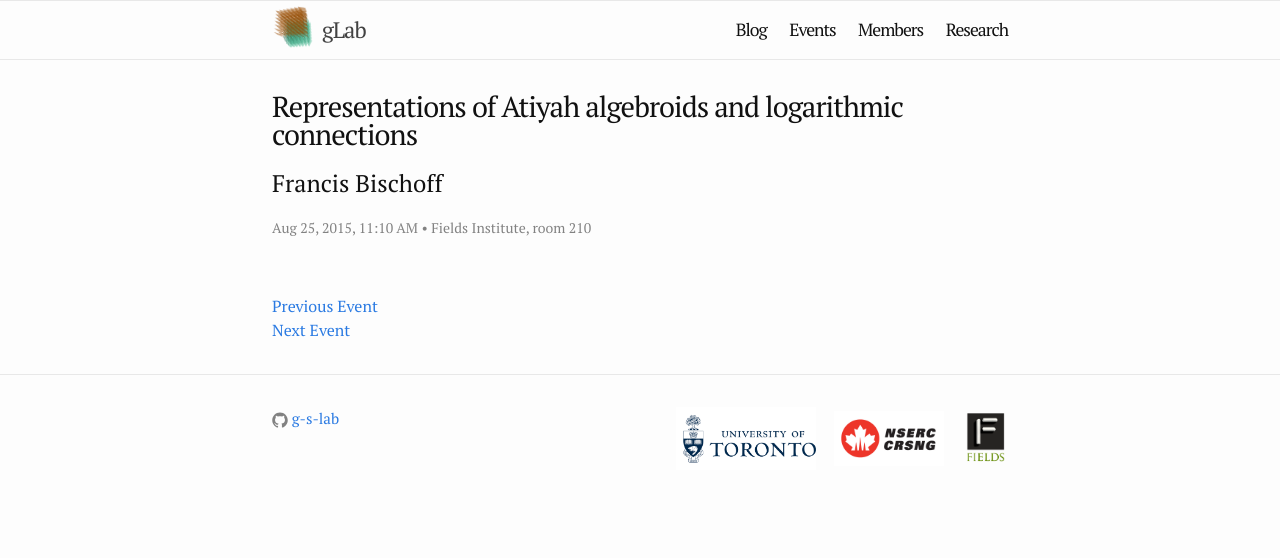
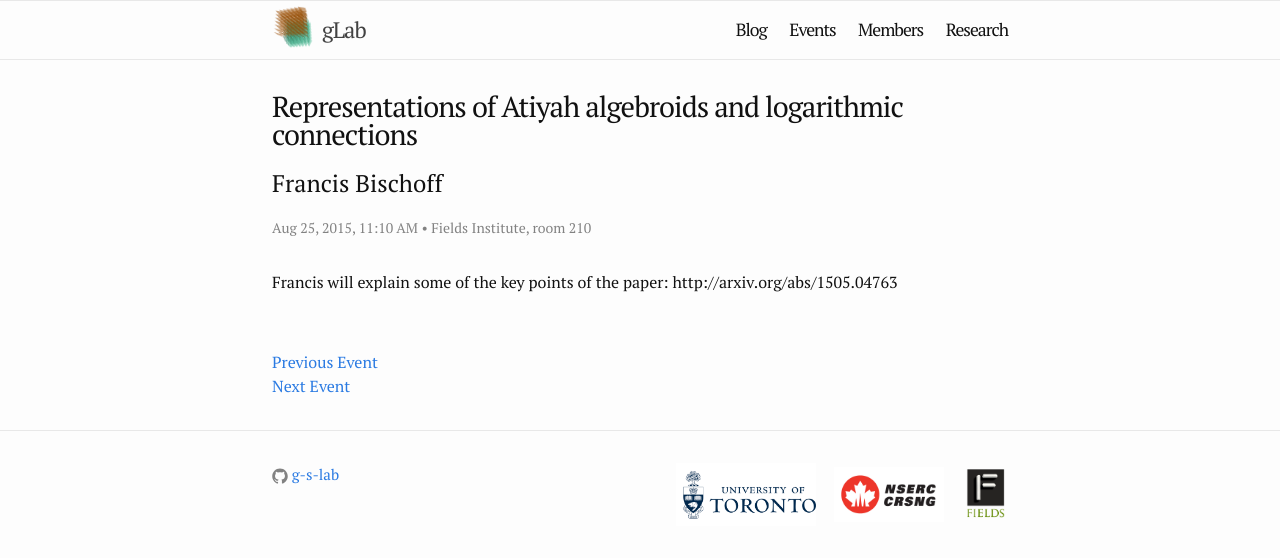
Before and after one commit to g-s-lab/glab, a Jekyll site: the page built from events/_posts/2015-08-25-Bischoff.md, in a window 1280 px wide. Shown: the top 558 px of the page. Built offline with Jekyll 4.4.1, drawn with Linux system fonts in a browser that asks for light colours.

Commit message:
Update 2015-08-25-Bischoff.md

```diff
--- a/events/_posts/2015-08-25-Bischoff.md
+++ b/events/_posts/2015-08-25-Bischoff.md
@@ -8,3 +8,6 @@ location: "Fields Institute, room 210"
 categories: talk
 videourl:
 ---
+
+Francis will explain some of the key points of the paper:
+http://arxiv.org/abs/1505.04763
```
